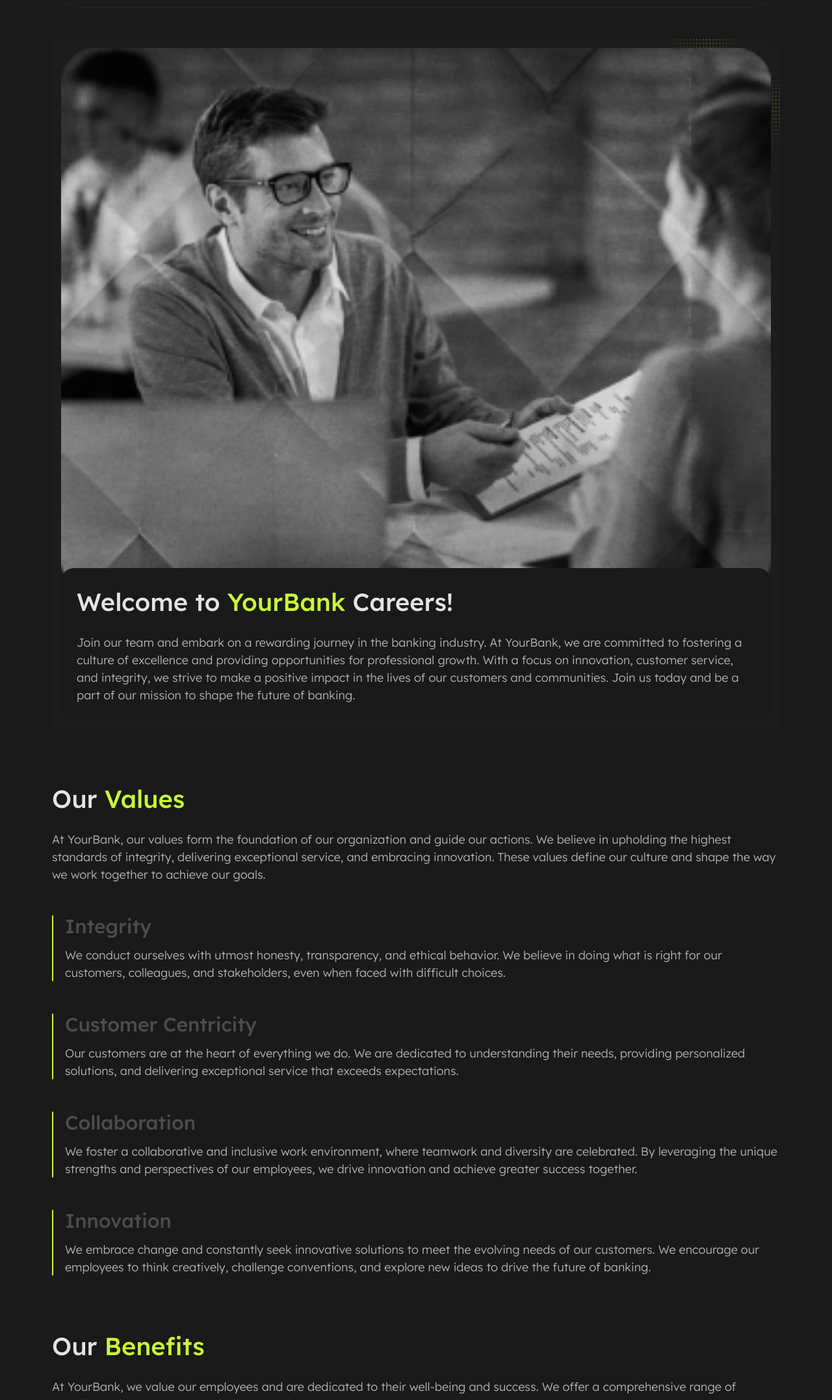
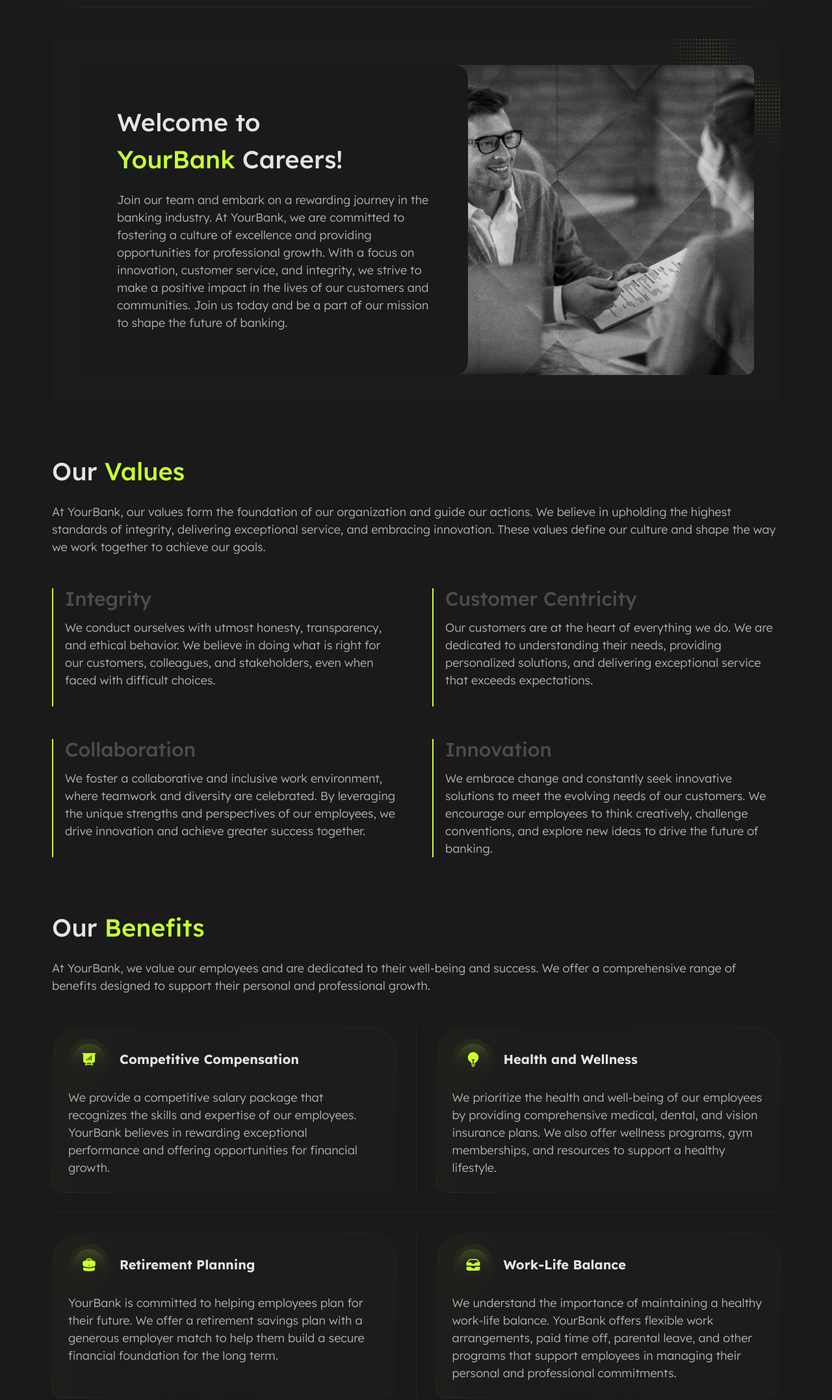
Before and after one commit to hadreemustaffa/yourbank-main, a website built with Vite: page careers/index.html in a window 1280 px wide. Shown: the part 91-2245 px from the top of the page at 65% size. Built offline with nearby package versions, Linux system fonts and the light colour scheme.

Commit message:
style: add careers page large screen layout

```diff
--- a/careers/index.html
+++ b/careers/index.html
@@ -54,11 +54,15 @@
   </header>
 
   <main class="grid-container" id="careers">
-    <div class="container container--introduction ">
-      <div class="grid-container grid-container--sm container-pattern bg-curve--right">
-        <div class="container__illustration">
+    <div class="container container--introduction">
+      <div class="container__introduction-content container-pattern bg-curve--right">
+        <picture class="container__illustration">
+          <source media="(min-width: 1440px)"
+            srcset="/public/images/dark/illustrations/careers-illustration-desktop.png" type="image/png">
+          <source media="(min-width: 992px)" srcset="/public/images/dark/illustrations/careers-illustration-laptop.png"
+            type="image/png">
           <img src="/public/images/dark/illustrations/careers-illustration-mobile.png" alt="">
-        </div>
+        </picture>
         <div class="container__text">
           <h1>Welcome to <span>YourBank</span> Careers!</h1>
           <p>
@@ -132,6 +136,7 @@
       </div>
 
       <div class="container__content">
+        <div class="container__content-wrapper">
           <div class="container__card-wrapper">
             <div class="container__card container__card--gradient">
               <div class="container__card-title">
@@ -147,9 +152,7 @@
               </p>
             </div>
           </div>
-
           <div class="line"></div>
-
           <div class="container__card-wrapper">
             <div class="container__card container__card--gradient">
               <div class="container__card-title">
@@ -166,9 +169,11 @@
               </p>
             </div>
           </div>
+        </div>
 
         <div class="line"></div>
 
+        <div class="container__content-wrapper">
           <div class="container__card-wrapper">
             <div class="container__card container__card--gradient">
               <div class="container__card-title">
@@ -178,15 +183,14 @@
                 <h3>Retirement Planning</h3>
               </div>
               <p>
-              YourBank is committed to helping employees plan for their future. We offer a retirement savings plan with
+                YourBank is committed to helping employees plan for their future. We offer a retirement savings plan
+                with
                 a
                 generous employer match to help them build a secure financial foundation for the long term.
               </p>
             </div>
           </div>
-
           <div class="line"></div>
-
           <div class="container__card-wrapper">
             <div class="container__card container__card--gradient">
               <div class="container__card-title">
@@ -203,7 +207,7 @@
             </div>
           </div>
         </div>
-
+      </div>
     </div>
 
     <div class="container container--job">
--- a/sass/abstracts/_mixins.scss
+++ b/sass/abstracts/_mixins.scss
@@ -3,7 +3,8 @@ $breakpoints: (
   "sm": 576px,
   "md": 768px,
   "lg": 992px,
-  "xl": 1248px
+  "xl": 1248px,
+  "xxl": 1440px
 );
 
 @mixin sm {
@@ -27,6 +28,12 @@ $breakpoints: (
   }
 }
 
+@mixin xxl {
+  @media (min-width: map-get($breakpoints, "xxl")) {
+    @content;
+  }
+}
+
 // spacing mixin
 
 // layout mixin
--- a/sass/layout/_container.scss
+++ b/sass/layout/_container.scss
@@ -29,6 +29,11 @@
 }
 
 .container--introduction {
+  .container__introduction-content {
+    display: grid;
+    grid-template-columns: 1fr;
+    grid-template-rows: auto 40px auto;
+
     .container__illustration {
       grid-area: 1 / 1 / 3 / 1;
 
@@ -36,12 +41,15 @@
         width: 100%;
       }
     }
+
     .container__text {
       grid-area: 2 / 1 / -1 / 1;
       padding: $space-xl;
       border-radius: $space-lg;
       background-color: $grey-10;
     }
+  }
+
   .container-pattern {
     padding: $space-xs;
   }
@@ -195,6 +203,19 @@
   .container {
     align-items: start;
   }
+
+  .container--introduction {
+    .container__introduction-content {
+      .container__text {
+        padding: $space-5xl;
+      }
+    }
+
+    .container-pattern {
+      padding: $space-3xl;
+    }
+  }
+
   .container__content-wrapper {
     .container__content-item {
       &:first-child {
@@ -305,3 +326,31 @@
     }
   }
 }
+
+@include xl {
+  .container--introduction {
+    .container__introduction-content {
+      grid-template-columns: 1fr minmax(5rem, 10rem) 1fr;
+      grid-template-rows: 1fr;
+
+      .container__illustration {
+        grid-area: 1 / 2 / 1 / 4;
+      }
+      .container__text {
+        grid-area: 1 / 1 / 1 / 3;
+      }
+    }
+  }
+}
+
+@include xxl {
+  .container--introduction {
+    .container__introduction-content {
+      grid-template-rows: 1fr 10rem;
+
+      .container__illustration {
+        grid-area: 1 / 2 / 3 / 4;
+      }
+    }
+  }
+}
--- a/sass/pages/_careers.scss
+++ b/sass/pages/_careers.scss
@@ -30,3 +30,57 @@
     }
   }
 }
+
+.container--job {
+  .container__content {
+    .container__card {
+      justify-content: space-between;
+    }
+  }
+}
+
+@include lg {
+  .container--values {
+    .container__content {
+      display: grid;
+      grid-template-columns: 1fr 1fr;
+      grid-template-rows: 1fr 1fr;
+    }
+  }
+
+  .container--benefits {
+    .container__content {
+      display: grid;
+      grid-template-columns: 1fr 1fr;
+      grid-template-rows: 1fr auto 1fr;
+      column-gap: 0;
+
+      > .line {
+        width: 100%;
+        height: 1px;
+        grid-area: 2 / 1 / 2 / 3;
+      }
+    }
+
+    .container__content-wrapper {
+      display: grid;
+      grid-template-columns: 1fr auto 1fr;
+      grid-template-rows: 1fr;
+      &:first-of-type {
+        grid-area: 1 / 1 / 1 / 3;
+      }
+      &:last-of-type {
+        grid-area: 3 / 1 / 3 / 3;
+      }
+    }
+  }
+}
+
+@include xl {
+  .container--job {
+    .container__content {
+      display: grid;
+      grid-template-columns: repeat(auto-fit, minmax(600px, 1fr));
+    }
+  }
+}
--- a/sass/pages/_home.scss
+++ b/sass/pages/_home.scss
@@ -25,10 +25,6 @@
     border-radius: 0.75rem;
     border: 1px solid $grey-15;
   }
-}
-
-.container__content-wrapper {
-  max-width: 570px;
 }
 
 .container--features {
```
Also changed, not shown: index.html (+1 -1 lines), public/images/dark/abstracts/bg-scatter-dots.png (added), public/images/dark/illustrations/careers-illustration-desktop.png (added), public/images/dark/illustrations/careers-illustration-laptop.png (added). Lines whose indentation alone changed are shown as unchanged.
